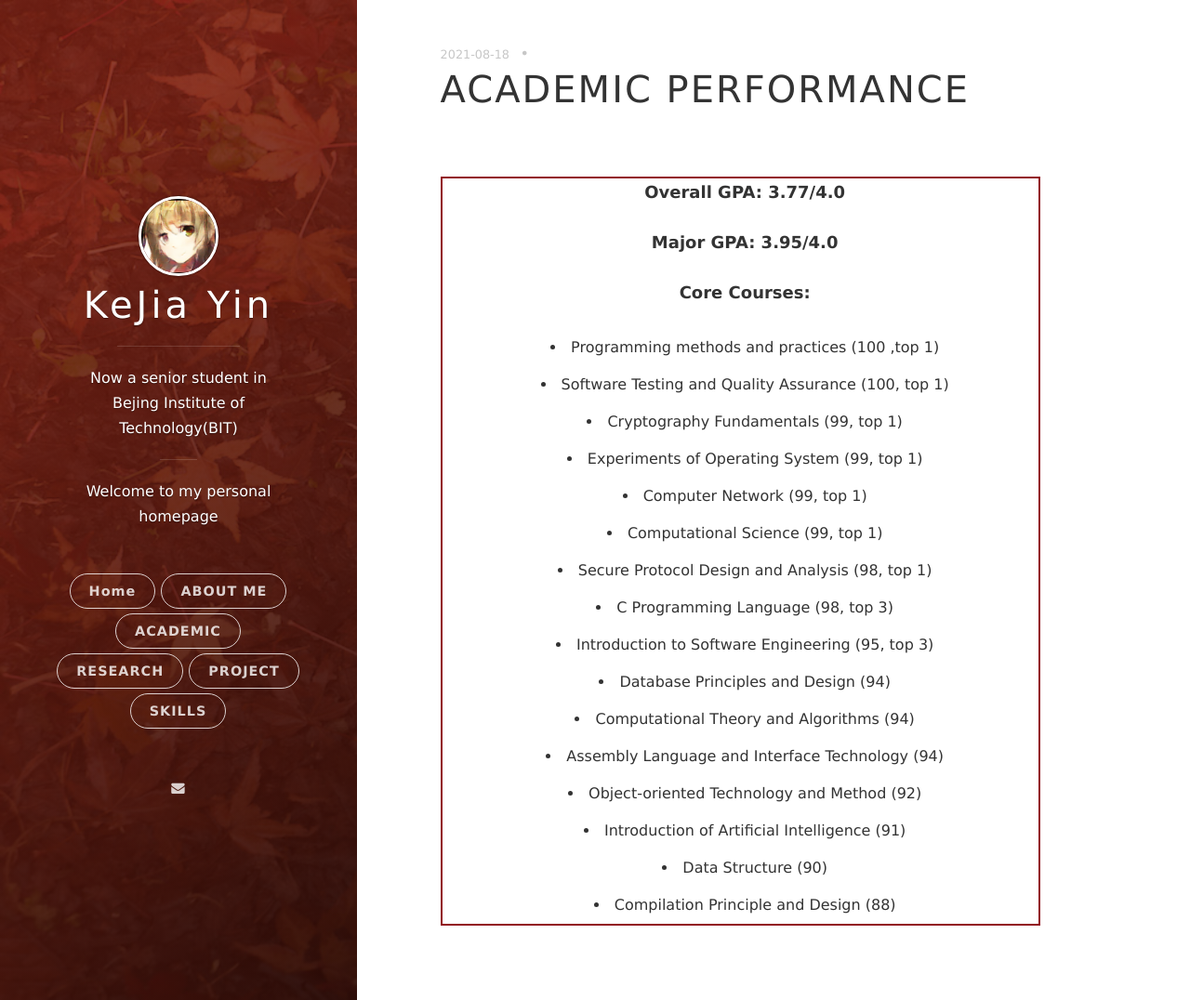
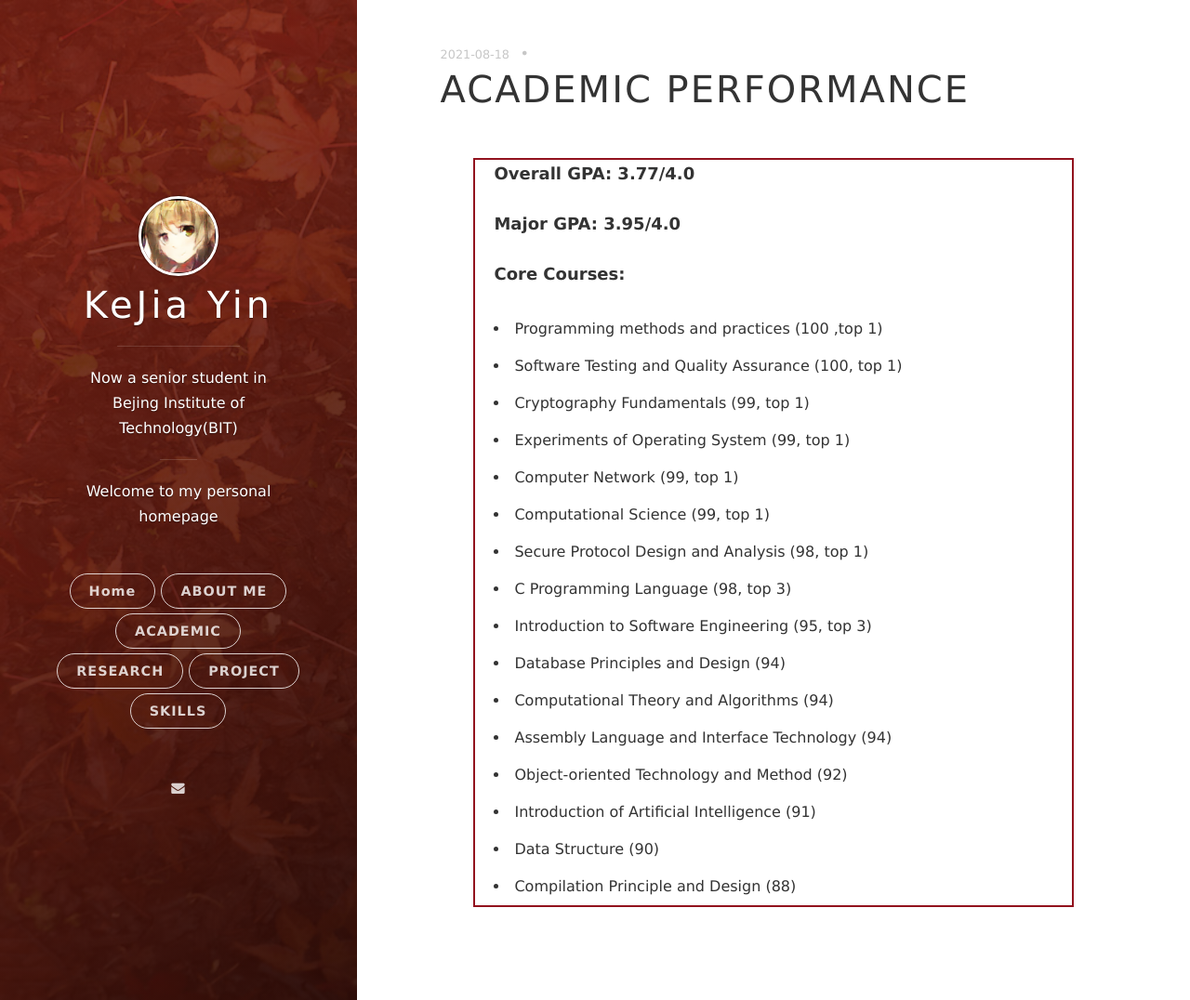
Before and after one commit to yinkejia/yinkejia.github.io, a Jekyll site: the page built from _posts/2021-08-18-ACADEMIC-PERFORMANCE.markdown, in a window 1280 px wide and 1076 px high. Shown: the whole window at 93% size. Built offline with Jekyll 4.4.1, drawn with Linux system fonts in a browser that asks for light colours; nearby versions of some CDN libraries.

Commit message:
Update 2021-08-18-ACADEMIC-PERFORMANCE.markdown

```diff
--- a/_posts/2021-08-18-ACADEMIC-PERFORMANCE.markdown
+++ b/_posts/2021-08-18-ACADEMIC-PERFORMANCE.markdown
@@ -4,9 +4,9 @@ title: ACADEMIC PERFORMANCE
 date: 2021-08-18 15:32:24.000000000 +09:00
 ---
 
-<table border="0" align="left">
+<table border="0">
   <tr>
-    <td width="100%">
+    <td width="100%" align="left">
       <font size="4">
       <p><strong>Overall GPA: 3.77/4.0</strong></p>
       <p><strong>Major GPA: 3.95/4.0</strong></p>
```
